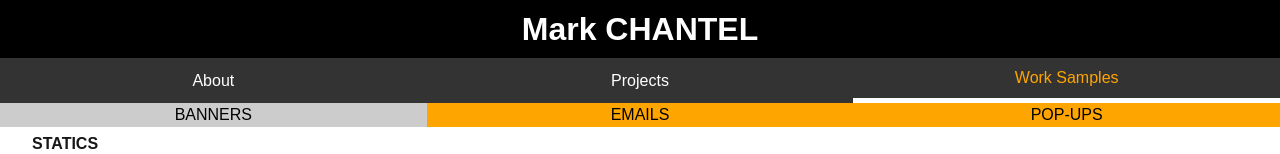
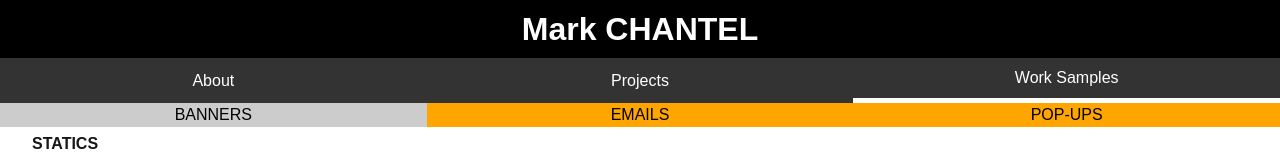
Before and after one commit to mcsgdigital/portfolio, a Next.js app: page /WorkSamples in a window 1280 px wide. Shown: the top 154 px of the page. Built offline with nearby package versions, Linux system fonts and the light colour scheme.

Commit message:
fix-nvabar-active

```diff
--- a/src/app/components/Header.js
+++ b/src/app/components/Header.js
@@ -19,9 +19,6 @@ export default function Header() {
     const pathname = usePathname();
     const [theme, setTheme] = useState("dark");
     const { setPageContent } = usePageContent(); // Access the context
-
-    console.log("Current Pathname:", pathname);
-
 
     function toggleTheme() {
         const newTheme = theme === "light" ? "dark" : "light";
@@ -65,7 +62,7 @@ export default function Header() {
                             <Link
                                 key={href}
                                 href={href}
-                                className={pathname === href ? styles.active : undefined}
+                                className={pathname.toLowerCase().replace("-", "") === href ? styles.active : undefined}
                                 style={
                                     CheckButtonStyles(pathname, href)
                                 }
```
Also changed, not shown: 32 other files (tests, documents, lock files or other folders).
